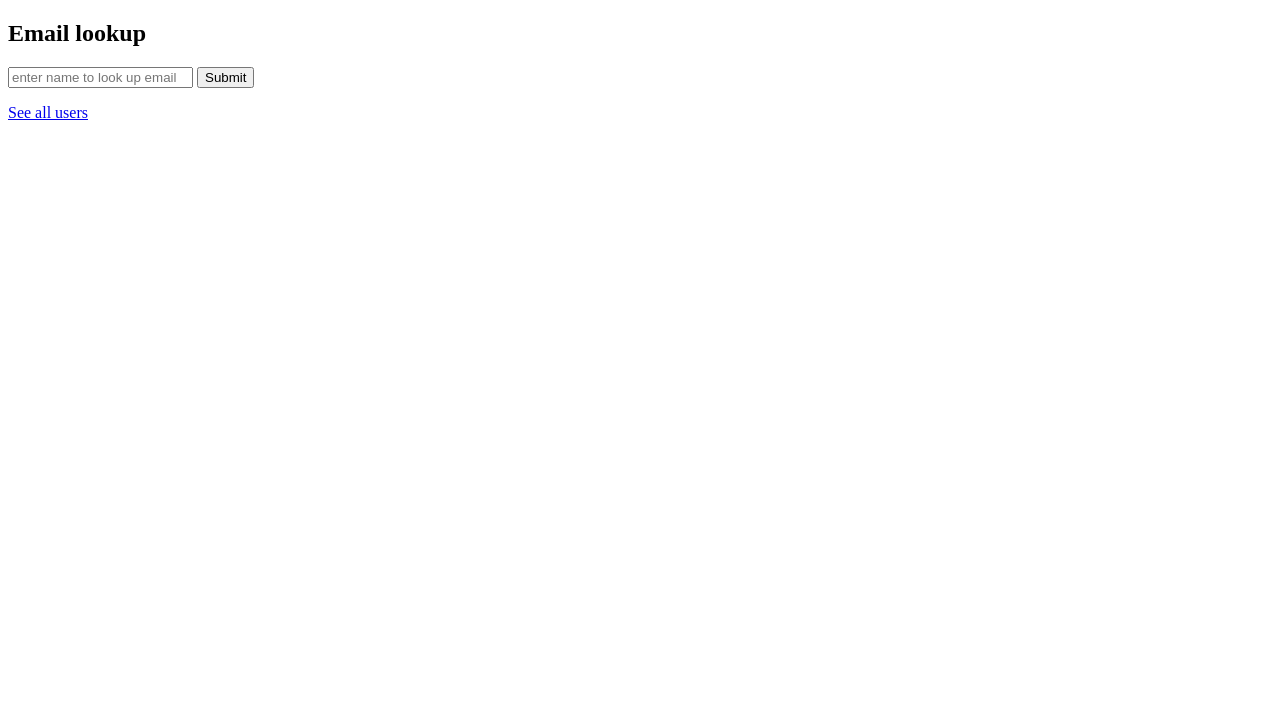
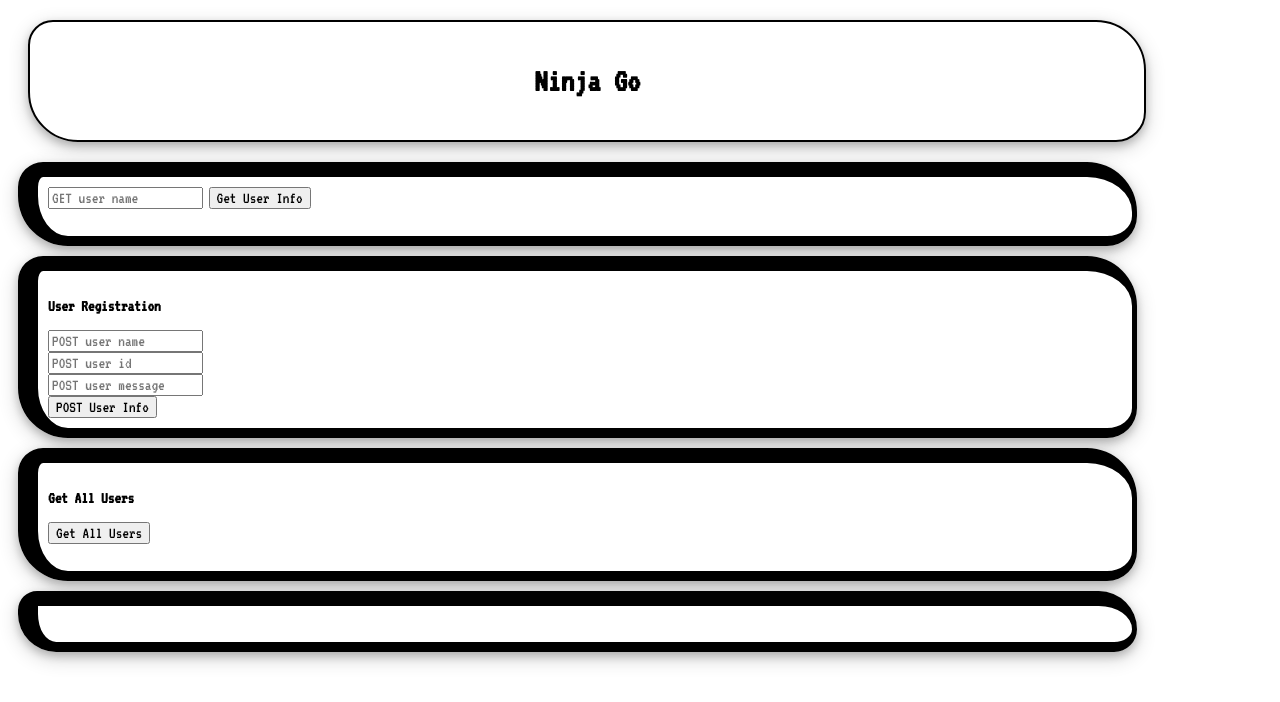
Before and after one commit to Leah-Grace/Spellchecker_Project, a website: page public/index.html in a window 1280 px wide. Drawn offline with nearby package versions, Linux system fonts and the light colour scheme.

Commit message:
fixed broked logic on client-side. script.js success

```diff
--- a/public/index.html
+++ b/public/index.html
@@ -1,17 +1,44 @@
 <!DOCTYPE html>
 <html lang="en">
 <head>
-  <meta charset="UTF-8">
-  <meta name="viewport" content="width=device-width, initial-scale=1.0">
-  <meta http-equiv="X-UA-Compatible" content="ie=edge">
-  <script type="text/javascript" src="script.js"></script>
-  <title>Email lookup</title>
+    <meta charset="UTF-8">
+    <meta name="viewport" content="width=device-width, initial-scale=1.0">
+    <meta http-equiv="X-UA-Compatible" content="ie=edge">
+    <title>Express App</title>
+    <script src="https://unpkg.com/axios/dist/axios.min.js"></script>
+<link href="https://fonts.googleapis.com/css?family=VT323" rel="stylesheet">
+    <script src="script.js"></script>
+    <link rel="stylesheet" href="style.css">
 </head>
 <body>
-  <h2>Email lookup</h2>
-  <input placeholder="enter name to look up email" type="text" id="name"/>
-  <button onclick="handleClick()" id="button">Submit</button>
-  <p id="results"></p>
-  <a href="users">See all users</a>
+        <div class="flex-container">
+                <h1>Ninja Go</h1>
+                </div>
+
+    <div id="GETdiv" class="sub-containers">
+    <input placeholder="GET user name" id="getuserInfo" type="text">
+    <button onclick="handleClick()">Get User Info</button><p id="showEmail"></p>
+    </div>
+<div id="POSTdiv" class="sub-containers">
+    <h3>User Registration</h3>
+    <input placeholder="POST user name" id="user-name" type="text"><br>
+    <input placeholder="POST user id" id="user-id" type="text"><br>
+    <input placeholder="POST user message" id="message" type="text"><br>
+    <button onclick="POSTUserInfo()">POST User Info</button>
+</div>
+<div class="sub-containers">
+    <h3>Get All Users</h3>
+<button onclick="getAllUsers()">Get All Users</button>
+<p id="allUserResult"></p>
+
+
+</div>
+<div id="answerDiv" class="sub-containers">
+    <p id="userInfo"></p>
+    <p id="userName"></p>
+    <p id="userId"></p>
+    <p id="userMessage"></p>
+</div>
+
 </body>
 </html>
--- a/public/script.js
+++ b/public/script.js
@@ -1,14 +1,21 @@
 /*global fetch*/
 function handleClick(){
-  const name = document.getElementById("name").value;
+  const name = document.getElementById("getuserInfo").value;
 
   console.log(name);
   fetch("/getemail" + "?" +"name=" + name)
     .then(response=>response.text())
     .then(function(response){
       console.log(response);
-      document.getElementById("results").innerHTML = response;
+      document.getElementById("showEmail").innerHTML = response;
     });
+};
 
+// function POSTUserInfo(){
+//   const newUserName = document.getElementById("user-name").value;
+//   const newUserId = document.getElementById("user-id").value;
+//   const newUserMessage = document.getElementById("message").value;
+//   console.log(newUserName, newUserId, newUserMessage);
 
+  fetch("POSTREQROUTE" + newUserName + newUserId + message)
 }
--- /dev/null
+++ b/public/style.css
@@ -0,0 +1,32 @@
+div {
+    margin: 20px
+}
+* {
+    font-family: 'VT323', monospace;
+    font-size: 1.2em;
+}
+
+/*
+<link href="https://fonts.googleapis.com/css?family=VT323" rel="stylesheet">
+*/
+
+.flex-container {
+    text-align: center;
+    padding: 20px;
+    margin: 20px;
+    border: solid black 2px;
+    border-radius: 25px 50px 30px;
+    width: 85%;
+    box-shadow: 0 4px 8px 0 rgba(0, 0, 0, 0.2), 0 6px 20px 0 rgba(0, 0, 0, 0.19);
+}
+
+.sub-containers {
+    font-size: .6em;
+    padding: 10px;
+    margin: 10px;
+    border: solid black 2px;
+    border-radius: 25px 50px 30px;
+    width: 85%;
+    box-shadow: 0 4px 8px 0 rgba(0, 0, 0, 0.2), 0 6px 20px 0 rgba(0, 0, 0, 0.19);
+    border-width: 15px 5px 10px 20px;
+}
```
